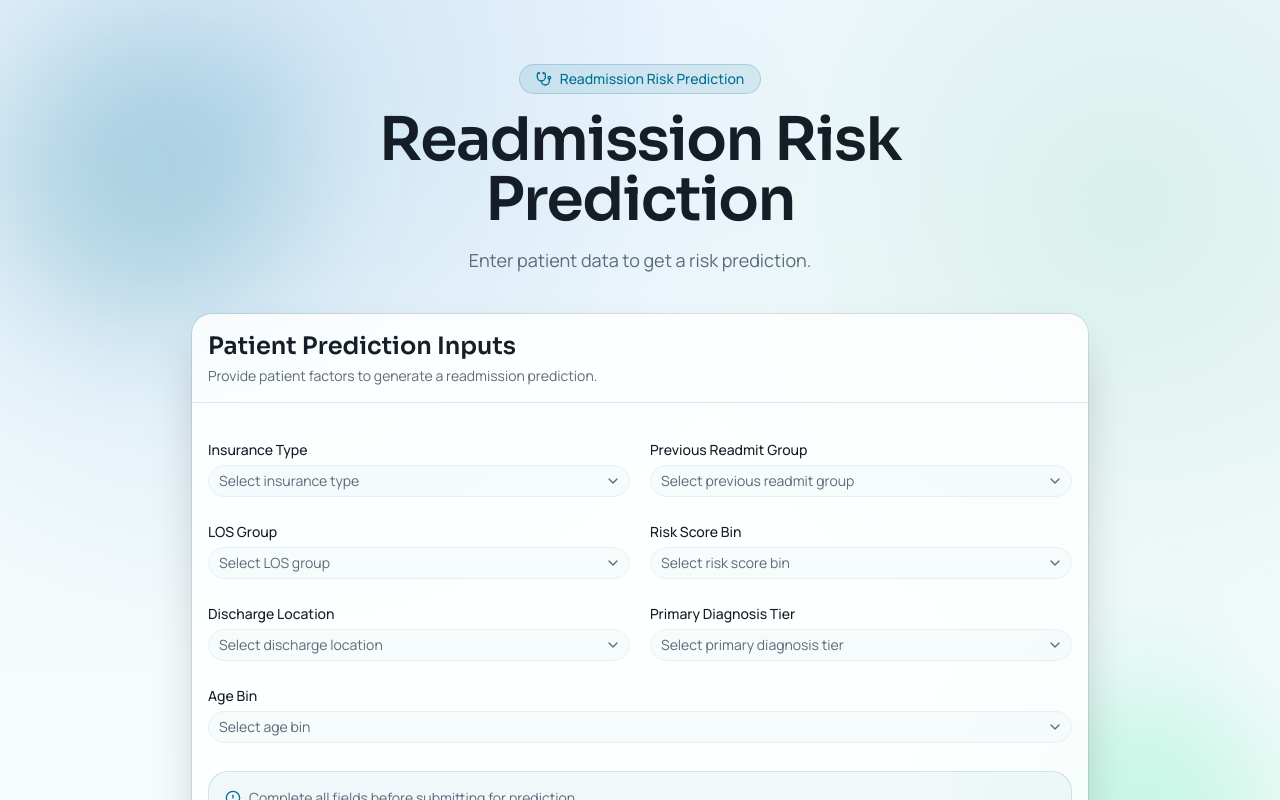
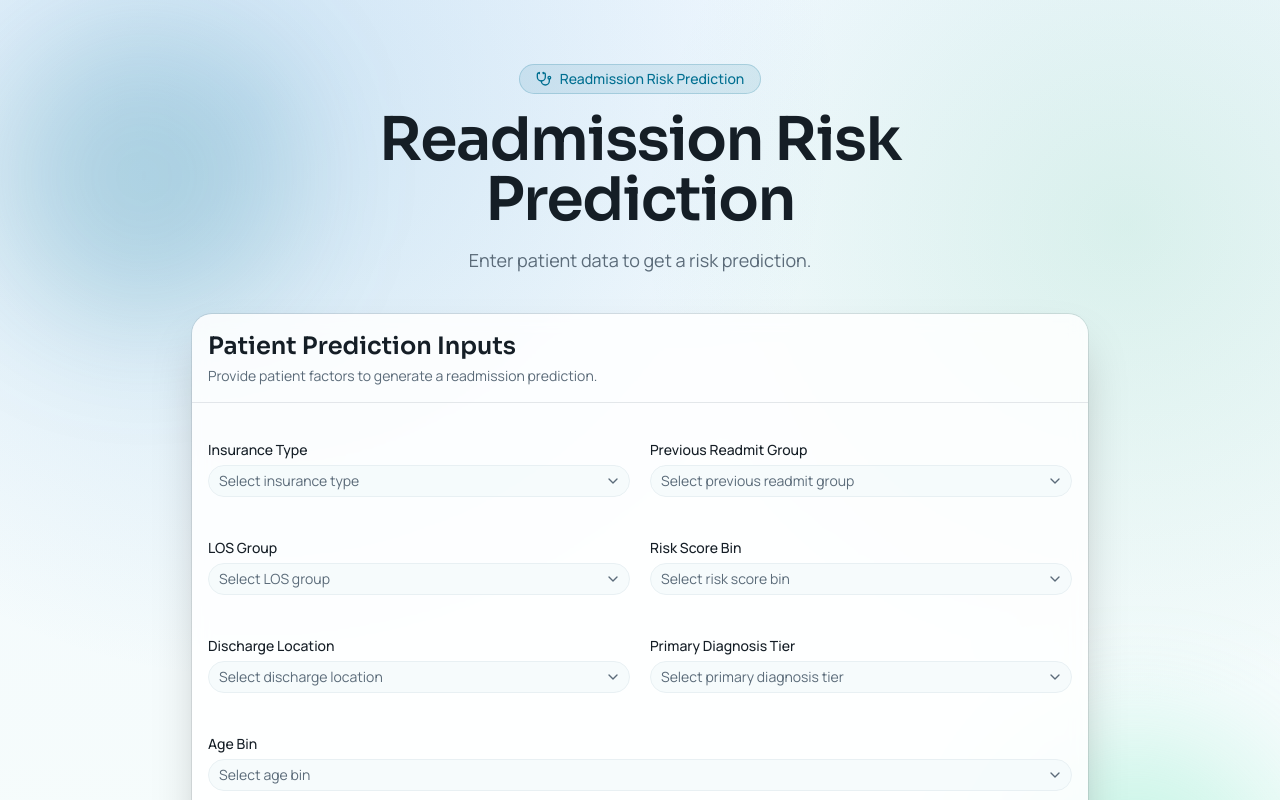
Before and after one commit to lkallen/readmissions_frontend, a React (Vite) app: page / in a window 1280 px wide. Shown: the top 800 px of the page. Built offline with nearby package versions, Linux system fonts and the light colour scheme.

Commit message:
improved styling form missing fields

```diff
--- a/src/PredictionForm.jsx
+++ b/src/PredictionForm.jsx
@@ -157,8 +157,6 @@ function PredictionForm() {
     }
   };
 
-  const missingFieldCount = Object.keys(fieldErrors).length;
-
   return (
     <Card className="mx-auto w-full max-w-4xl border-white/60 bg-white/85 shadow-2xl backdrop-blur-sm">
       <CardHeader className="border-b border-border/60 pb-5">
@@ -202,9 +200,13 @@ function PredictionForm() {
                   })}
                 </SelectContent>
               </Select>
-              {fieldErrors[field.name] && (
-                <p className="text-xs text-destructive">{fieldErrors[field.name]}</p>
-              )}
+              <p
+                className={`min-h-4 text-xs leading-4 ${
+                  fieldErrors[field.name] ? 'text-destructive' : 'text-transparent'
+                }`}
+              >
+                {fieldErrors[field.name] || 'This field is required.'}
+              </p>
             </div>
           ))}
 
@@ -213,11 +215,6 @@ function PredictionForm() {
               <CircleAlert className="size-4 text-primary" />
               Complete all fields before submitting for prediction.
             </p>
-            {submitAttempted && missingFieldCount > 0 && (
-              <p className="text-sm text-destructive">
-                {missingFieldCount} field{missingFieldCount > 1 ? 's' : ''} still required.
-              </p>
-            )}
             <div className="flex flex-col gap-3 sm:flex-row">
               <Button
                 type="submit"
```
